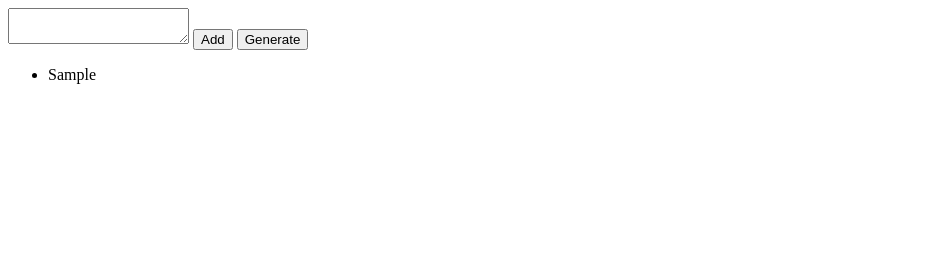
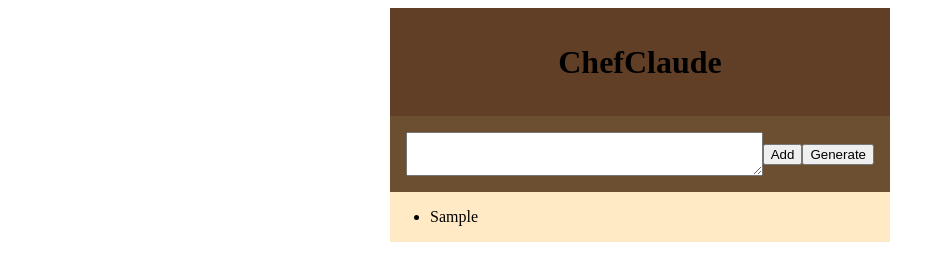
Before and after one commit to Syphon73/ChefClaude, a plain HTML site: page index.html in a window 1280 px wide. Both pictures are taken after typing "Sample" into the empty fields and a click on the button "Add". Shown: the whole page, without its empty margins (0-945 px from the left). Drawn offline with nearby package versions, Linux system fonts and the light colour scheme.

Commit message:
tried adding fonts/icons. First styling. added eventlistener for enter key. Alert box

```diff
--- a/index.html
+++ b/index.html
@@ -4,18 +4,33 @@
 <head>
     <meta charset="UTF-8">
     <meta name="viewport" content="width=device-width, initial-scale=1.0">
-    <title>Document</title>
+    <title>ChefClaude</title>
+    <link rel="stylesheet"
+        href="https://fonts.googleapis.com/css2?family=Material+Symbols+Outlined:opsz,wght,FILL,GRAD@20..48,100..700,0..1,-50..200&icon_names=add" />
+    <link rel="preconnect" href="https://fonts.googleapis.com">
+    <link rel="preconnect" href="https://fonts.gstatic.com" crossorigin>
+    <link href="https://fonts.googleapis.com/css2?family=Geist+Mono:wght@100..900&display=swap" rel="stylesheet">
+    <link rel="stylesheet" href="style.css">
 </head>
 
 <body>
-    <div>
+
+    <div class="container">
+        <div class="top-border">
+            <h1>ChefClaude</h1>
+        </div>
+        <div class="navbar">
             <textarea id="text-inp" placeholder="enter ingrediants here"></textarea>
             <button id="add-item">Add</button>
             <button id="call-model">Generate</button>
+        </div>
+        <div class="content">
             <ul id="item">
 
             </ul>
             <p id="text-output"></p>
+        </div>
+
     </div>
 </body>
 
--- a/myscript.js
+++ b/myscript.js
@@ -7,15 +7,40 @@ let Addbtn = document.getElementById("add-item")
 const newitem = document.getElementById("item")
 const listItems = document.getElementsByTagName('li')
 
+inp.addEventListener('keydown', (event) => {
+    if (inp.value == " ") {
+        alert("kindly enter an ingrediant")
+    }
+    if (event.defaultPrevented) {
+        return;
+    }
+    if (event.key == "Enter") {
+        let item = document.createElement('li')
+        let livtext = document.createTextNode(inp.value)
+        item.appendChild(livtext)
+        newitem.appendChild(item);
 
+        inp.value = " ";
+    }
+    else {
+        return;
+    }
+    event.preventDefault();
+})
 
 Addbtn.addEventListener('click', () => {
-    let item = document.createElement('li')
-    let livtext = document.createTextNode(inp.value)
-    item.appendChild(livtext)
-    newitem.appendChild(item);
+    if (inp.value == " ") {
+        alert("kindly enter an ingrediant")
+    }
+    else {
+        let item = document.createElement('li')
+        let livtext = document.createTextNode(inp.value)
+        item.appendChild(livtext)
+        newitem.appendChild(item);
 
-    inp.value = " ";
+        inp.value = " ";
+    }
+
 })
 
 
@@ -52,7 +77,7 @@ btn.addEventListener('click', () => {
         messages: [
             {
                 role: "user",
-                content: `
+                content:`
                 create a recipe in form of marked text using
                 ${allitems}
                 format is: Ingrediants(bullet points)
--- /dev/null
+++ b/style.css
@@ -0,0 +1,40 @@
+body {
+    display: flex;
+    align-items: center;
+    justify-content: center;
+    font-family: 'Giest';
+}
+
+
+.container {
+    height: fit-content;
+    width: 500px;
+    display: flex;
+    flex-direction: column;
+
+    background-color: #FFDBB5;
+}
+.top-border {
+    background-color: #603F26;
+    display: flex;
+    align-items: center;
+    justify-content: center;
+    width: 468px;
+    height: 60px;
+    padding: 24px 16px;
+}
+.navbar {
+    display: flex;
+    width: 468px;
+    padding: 16px;
+    align-items: center;
+    background-color: #6C4E31;
+    justify-content: flex-start;
+}
+#text-inp {
+    flex-grow: 4;
+    height: 38px;
+}
+.content {
+    background-color: #FFEAC5;
+}
```
Lines whose indentation alone changed are shown as unchanged.
